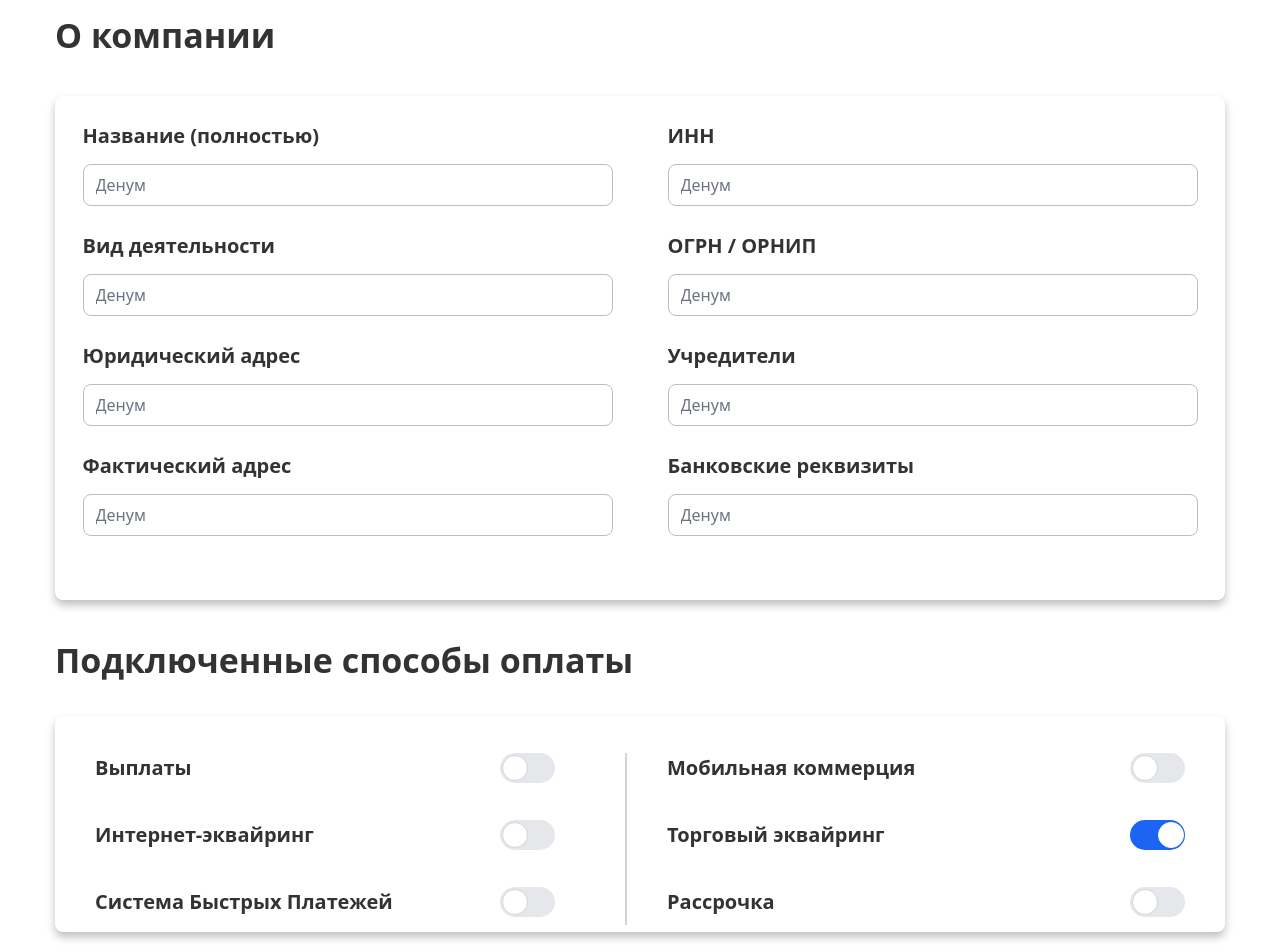
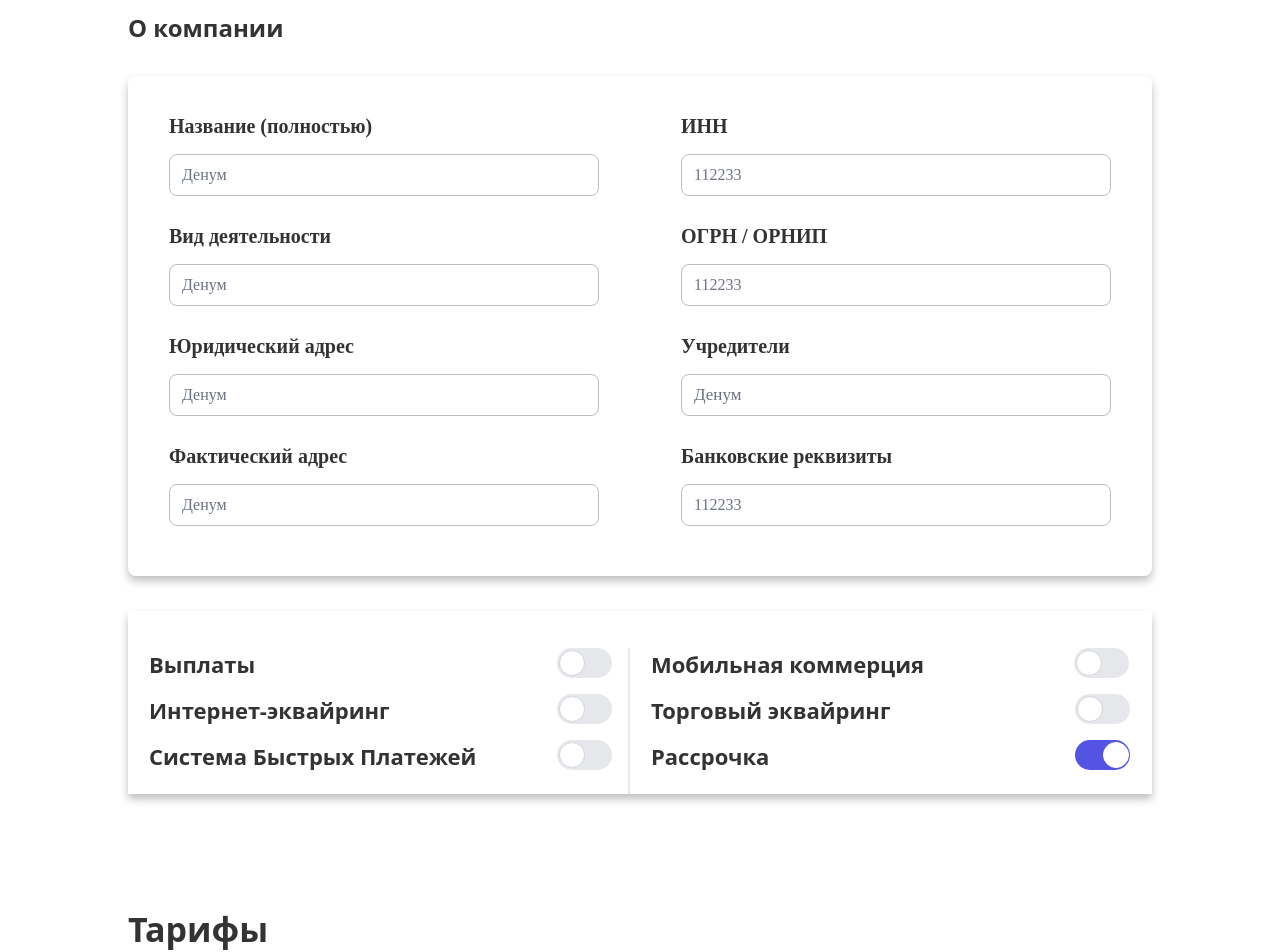
Before and after one commit to vahan3317/Denum-pages, a React (Create React App) app: page /profile in a window 1280 px wide. Shown: the part 120-1072 px from the top of the page. Built offline with nearby package versions, Linux system fonts and the light colour scheme.

Commit message:
rechanged secondPage

```diff
--- a/src/components/SecondPage/AboutCompany.js
+++ b/src/components/SecondPage/AboutCompany.js
@@ -2,58 +2,62 @@ import React from 'react'
 
 function AboutCompany() {
   return (
-    <>
-   <p className='font-[600] w-[320px] pt-[30px] text-[34px] text-[#333333] lg:w-[1170px]  mx-auto '>О компании</p>
 
-    <div className='mx-auto w-[320px] h-[900px]  lg:w-[1170px] lg:h-[504px] form  rounded-[8px] mb-[35px] '>
-        <div className='w-[100%]   lg:flex lg:justify-around mt-[35px]  '>
-               <div className='mt-[25px]'>
-                       <p className='text-[20px] font-[600] text-[#333333]'>Название (полностью)</p>
-                       <input type="text" className='lg:w-[530px] input rounded-[8px] mt-[13px]' placeholder='Денум' disabled />
+   <>
+   <p className='font-[600] w-[320px] mt-[30px]  text-[34px] md:text-[24px] text-[#333333] md:w-[760px] lg:w-[1024px] 2xl:w-[1170px]  mx-auto '>О компании</p>
+
+    <div className='mx-auto  w-[320px] md:w-[760px] lg:w-[1024px] 2xl:w-[1170px] form  rounded-[8px] mb-[35px] font-["Raleway"] '>
+        <div className='w-[100%]  text-center md:text-left   md:flex md:justify-around mt-[30px]    '>
+               <div className='mt-[35px]'>
+                       <p className='text-[20px] font-[600] text-[#333333] pt-[32px] md:pt-0'>Название (полностью)</p>
+                       <input type="text" className=' w-[270px] md:w-[320px] lg:w-[430px] 2xl:w-[530px] input rounded-[8px] mt-[13px]' placeholder='Денум' disabled />
                </div>
-               <div className='mt-[25px]'>
-               <p className='text-[20px] font-[600] text-[#333333]'>ИНН</p>
-                <input type="text" className='lg:w-[530px] input rounded-[8px] mt-[13px] -pr-4' placeholder='Денум' disabled />
+               <div className='mt-[12px] md:mt-[35px]'>
+               <p><span className='text-[20px] font-[600] text-[#333333]'>ИНН</span></p>
+                        <input type="text" className=' w-[270px] md:w-[320px] lg:w-[430px] 2xl:w-[530px] input rounded-[8px] mt-[13px] ' placeholder='112233' disabled />
                </div>
              </div>
              <div>
 
         </div>
-        <div className='w-[100%]    lg:flex lg:justify-around  '>
-               <div className='mt-[25px]'>
-                       <p className='text-[20px] font-[600] text-[#333333]'>Вид деятельности</p>
-                       <input type="text" className='lg:w-[530px] input rounded-[8px] mt-[13px]' placeholder='Денум' disabled />
+        <div className='w-[100%]  text-center md:text-left   md:flex md:justify-around md:mt-[25px]   '>
+               <div className=''>
+                       <p className='text-[20px] font-[600] text-[#333333] pt-[32px] md:pt-0'>Вид деятельности</p>
+                       <input type="text" className=' w-[270px]  md:w-[320px] lg:w-[430px] 2xl:w-[530px] input rounded-[8px] mt-[13px]' placeholder='Денум' disabled />
                </div>
-               <div className='mt-[25px] '>
-                        <p className='text-[20px] font-[600] text-[#333333]'>ОГРН / ОРНИП</p>
-                        <input type="text" className='lg:w-[530px] input rounded-[8px] mt-[13px] -pr-4' placeholder='Денум' disabled />
+               <div className=''>
+               <p><span className='text-[20px] font-[600] text-[#333333]'>ОГРН / ОРНИП</span></p>
+                        <input type="text" className=' w-[270px]  md:w-[320px] lg:w-[430px] 2xl:w-[530px] input rounded-[8px] mt-[13px] ' placeholder='112233' disabled />
                </div>
+             </div>
+             <div>
 
-             </div>
-             <div className='w-[100%]    lg:flex lg:justify-around   '>
-               <div className='mt-[25px]'>
+        </div>
+        <div className='w-[100%]  text-center   md:text-left  md:flex md:justify-around md:pt-[25px]    '>
+               <div className=' '>
                        <p className='text-[20px] font-[600] text-[#333333]'>Юридический адрес</p>
-                       <input type="text" className='lg:w-[530px] input rounded-[8px] mt-[13px]' placeholder='Денум' disabled />
+                       <input type="text" className=' w-[270px]  md:w-[320px] lg:w-[430px] 2xl:w-[530px] input rounded-[8px] mt-[13px]' placeholder='Денум' disabled />
                </div>
-               <div className='mt-[25px] '>
+               <div className=' '>
                         <p className='text-[20px] font-[600] text-[#333333]'>Учредители</p>
-                        <input type="text" className='lg:w-[530px] input rounded-[8px] mt-[13px] -pr-4' placeholder='Денум' disabled />
-               </div>
-
-             </div>
-             <div className='w-[100%]    lg:flex lg:justify-around   '>
-               <div className='mt-[25px]'>
-                       <p className='text-[20px] font-[600] text-[#333333]'>Фактический адрес</p>
-                       <input type="text" className='lg:w-[530px] input rounded-[8px] mt-[13px]'  placeholder='Денум' disabled />
-               </div>
-               <div className='mt-[25px] '>
-                        <p className='text-[20px] font-[600] text-[#333333]'>Банковские реквизиты</p>
-                        <input type="text" className='lg:w-[530px] input rounded-[8px] mt-[13px] -pr-4' placeholder='Денум' disabled />
+                        <input type="text" className='w-[270px] md:w-[320px] lg:w-[430px] 2xl:w-[530px] text-[17px] text-[#333333] input rounded-[8px] mt-[13px] ' placeholder='Денум' disabled />
                </div>
 
              </div>
              <div>
+             <div className='w-[100%]  text-center md:text-left   md:flex md:justify-around md:mt-[25px]   '>
+               <div className='mb-[25px] md:mb-[50px]'>
+                       <p className='text-[20px] font-[600] text-[#333333] pt-[32px] md:pt-0'>Фактический адрес</p>
+                       <input type="text" className=' w-[270px]  md:w-[320px] lg:w-[430px] 2xl:w-[530px] input rounded-[8px] mt-[13px]' placeholder='Денум' disabled />
+               </div>
+               <div className=' '>
+               <p><span className='text-[20px] font-[600] text-[#333333]'>Банковские реквизиты</span></p>
+                        <input type="text" className=' w-[270px]  md:w-[320px] mb-[25px] md:mb-0 lg:w-[430px] 2xl:w-[530px] input rounded-[8px] mt-[13px] ' placeholder='112233' disabled />
+               </div>
+             </div>
+             <div>
 
+        </div>
         </div>
 
      </div>
--- a/src/components/SecondPage/Connection.js
+++ b/src/components/SecondPage/Connection.js
@@ -3,79 +3,82 @@ import React from 'react'
 function ConnectPay() {
   return (
    <>
-   <p className='font-[600] w-[320px] text-[34px] mb-[30px] text-[#333333] lg:w-[1170px] mx-auto '>Подключенные способы оплаты</p>
+   <div className='w-[320px] mx-auto text-center form md:w-[760px] lg:w-[1024px] 2xl:w-[1170px] mb-[110px] '>
 
-    <div className='w-[320px] lg:h-[216px] mb-[110px] form mx-auto lg:w-[1170px] lg:flex lg:justify-between text-[20px] font-[600] text-[#333333] rounded-[8px]'>
-        <div>
-             <div className='w-auto lg:w-[500px] pt-[37px] pl-[40px] lg:flex justify-between  '>
-                  <p>Выплаты</p>
-                  <p>
-                     <label for="default-toggle" class="inline-flex relative items-center cursor-pointer">
-                      <input type="checkbox" value="" id="default-toggle" class="sr-only peer" />
-                      <div class="w-[55px] h-[30px] bg-gray-200 peer-focus:outline-none peer-focus:ring-4 peer-focus:ring-blue-300 dark:peer-focus:ring-blue-800 rounded-[23px] peer dark:bg-gray-700 peer-checked:after:translate-x-full peer-checked:after:border-white after:content-[''] after:absolute after:top-[2px] after:left-[2px] after:bg-white after:border-gray-300 after:border after:rounded-full after:h-[26px] after:w-[26px] after:transition-all dark:border-gray-600 peer-checked:bg-blue-600"></div>
-                      </label>
-                   </p>
-              </div>
-              <div className='w-auto lg:w-[500px] pt-[29px] pl-[40px] lg:flex justify-between'>
-                  <p>Интернет-эквайринг</p>
-                  <p>
-                  <label for="checked-toggle" class="inline-flex relative items-center cursor-pointer">
-                    <input type="checkbox" value="" id="checked-toggle" class="sr-only peer" />
-                    <div class="w-[55px] h-[30px] bg-gray-200 rounded-[23px] peer peer-focus:ring-4 peer-focus:ring-blue-300 dark:peer-focus:ring-blue-800 dark:bg-gray-700 peer-checked:after:translate-x-full peer-checked:after:border-white after:content-[''] after:absolute after:top-0.5 after:left-[2px] after:bg-white after:border-gray-300 after:border after:rounded-full after:h-[26px] after:w-[26px] after:transition-all dark:border-gray-600 peer-checked:bg-blue-600"></div>
-                  </label>
-                   </p>
-              </div>
-              <div className='w-auto lg:w-[500px] pt-[29px] pl-[40px] lg:flex justify-between'>
-                  <p>Система Быстрых Платежей</p>
-                  <p>
-                  <label for="red-toggle" class="inline-flex relative items-center  cursor-pointer">
-                  <input type="checkbox" value="" id="red-toggle" class="sr-only peer"  />
-                  <div class="w-[55px] h-[30px] bg-gray-200 rounded-[23px] peer peer-focus:ring-4 peer-focus:ring-blue-300 dark:peer-focus:ring-blue-800 dark:bg-gray-700 peer-checked:after:translate-x-full peer-checked:after:border-white after:content-[''] after:absolute after:top-0.5 after:left-[2px] after:bg-white after:border-gray-300 after:border after:rounded-full after:h-[26px] after:w-[26px] after:transition-all dark:border-gray-600 peer-checked:bg-blue-600"></div>
-                </label>
-                   </p>
+<div className= 'pt-4 md:flex pt-[37px] rounded-[8px] text-[22px] text-[#333333] font-[600] '>
+         <div className='mb-4'>
+            <div className='md:flex md:w-[380px] lg:w-[500px] md:justify-between'>
+              <div className='md:pl-[21px]'>Выплаты</div>
+             <div className='md:pr-4'>
+             <label for="default-toggle" class="inline-flex  relative items-center cursor-pointer">
+               <input type="checkbox" value="" id="default-toggle" class="sr-only peer" />
+               <div class="w-[55px] h-[30px]  bg-gray-200 peer-focus:outline-none    rounded-[23px] peer  peer-checked:after:translate-x-full peer-checked:after:border-white after:content-[''] after:absolute after:top-[2px] after:left-[2px] after:bg-white after:border-gray-300 after:border after:rounded-full after:h-[26px] after:w-[26px] after:transition-all dark:border-gray-600 peer-checked:bg-[#5354E4]"></div>
+               </label>
               </div>
 
+            </div>
+            <div className='md:flex md:w-[380px] lg:w-[500px] md:justify-between mt-2'>
+              <div className='md:pl-[21px]'>Интернет-эквайринг</div>
+             <div className='md:pr-4'>
+             <label for="default-toggle" class="inline-flex  relative items-center cursor-pointer">
+               <input type="checkbox" value="" id="default-toggle" class="sr-only peer" />
+               <div class="w-[55px] h-[30px]   bg-gray-200 peer-focus:outline-none    rounded-[23px] peer  peer-checked:after:translate-x-full peer-checked:after:border-white after:content-[''] after:absolute after:top-[2px] after:left-[2px] after:bg-white after:border-gray-300 after:border after:rounded-full after:h-[26px] after:w-[26px] after:transition-all dark:border-gray-600 peer-checked:bg-[#5354E4]"></div>
+               </label>
+              </div>
 
-         </div>
+            </div>
 
 
-         <div className=''>
-             <div className='w-auto lg:w-[600px] mt-[37px] pl-[40px] lg:flex justify-between border-l-2 border-solid border-gray-300  '>
-                  <p>Мобильная коммерция</p>
-                  <p className='pr-[40px]'>
-                  <div class="  ">
-                  <label for="teal-toggle" class="inline-flex relative items-center  cursor-pointer">
-                   <input type="checkbox" value="" id="teal-toggle" class="sr-only peer"  />
-                   <div class="w-[55px] h-[30px] bg-gray-200 rounded-[23px] peer dark:bg-gray-700 peer-focus:ring-4 peer-focus:ring-blue-400 dark:peer-focus:ring-blue-400 peer-checked:after:translate-x-full peer-checked:after:border-white after:content-[''] after:absolute after:top-0.5 after:left-[2px] after:bg-white after:border-gray-300 after:border after:rounded-[23px] after:h-[26px] after:w-[26px] after:transition-all dark:border-gray-600 peer-checked:bg-blue-600"></div>
-                 </label>
+              <div className='md:flex md:w-[380px] lg:w-[500px] md:justify-between mt-2'>
+              <div className='md:pl-[21px]'>Система Быстрых Платежей</div>
+              <div className='md:pr-4'>
+         <label for="checked-toggle" class="inline-flex relative   items-center cursor-pointer">
+             <input type="checkbox" value="" id="checked-toggle" class="sr-only peer " />
+             <div class="w-[55px] h-[30px] bg-gray-200 peer-focus:outline-none    rounded-[23px] peer  peer-checked:after:translate-x-full peer-checked:after:border-white after:content-[''] after:absolute after:top-[2px] after:left-[2px] after:bg-white after:border-gray-300 after:border after:rounded-full after:h-[26px] after:w-[26px] after:transition-all dark:border-gray-600 peer-checked:bg-[#5354E4]"></div>
+           </label>
+            </div>
 
 
-                </div>
-                   </p>
-              </div>
-              <div className='w-auto lg:w-[600px] pt-[29px] pl-[40px] lg:flex justify-between border-l-2 border-solid border-gray-300 '>
-                  <p>Торговый эквайринг</p>
-                  <p className='pr-[40px]'>
-                  <label for="disabled-checked-toggle" class="inline-flex relative items-center cursor-pointer">
-                   <input type="checkbox" value="" id="disabled-checked-toggle" class="sr-only peer"  checked  />
-                   <div class="w-[55px] h-[30px] bg-gray-200 rounded-[23px] peer dark:bg-gray-700 peer-checked:after:translate-x-full peer-checked:after:border-white after:content-[''] after:absolute after:top-0.5 after:left-[2px] after:bg-white after:border-gray-300 after:border after:rounded-[23px] after:h-[26px] after:w-[26px] after:transition-all dark:border-gray-600 peer-checked:bg-blue-600"></div>
-                   </label>
-                   </p>
-              </div>
-              <div className='w-auto lg:w-[600px] pt-[29px] pl-[40px] lg:flex justify-between border-l-2 border-solid border-gray-300 '>
-                  <p>Рассрочка</p>
-                  <p className='pr-[20px]'>
-                  <label for="purple-toggle" class="inline-flex relative items-center mr-5 cursor-pointer">
-                  <input type="checkbox" value="" id="purple-toggle" class="sr-only peer"  />
-                  <div class="w-[55px] h-[30px] bg-gray-200 rounded-[23px] peer dark:bg-gray-700 peer-checked:after:translate-x-full peer-checked:after:border-white after:content-[''] after:absolute after:top-0.5 after:left-[2px] after:bg-white after:border-gray-300 after:border after:rounded-[23px] after:h-[26px] after:w-[26px] after:transition-all dark:border-gray-600 peer-checked:bg-blue-600"></div>
-
-                </label>
-                   </p>
-              </div>
 
 
+            </div>
          </div>
-     </div>
+          <div className='border-l-2 border-solid'>
+            <div className='md:flex md:w-[380px] lg:w-[515px] xl:w-[515px] 2xl:w-[665px] md:justify-between  '>
+              <div className='md:pl-[21px]'>Мобильная коммерция </div>
+              <div class="  md:pr-4 ">
+           <label for="teal-toggle" class="inline-flex relative    items-center  cursor-pointer">
+            <input type="checkbox" value="" id="teal-toggle" class="sr-only peer" />
+            <div class="w-[55px] h-[30px] bg-gray-200 rounded-[23px] peer dark:bg-gray-700  peer-focus:ring-blue-400 dark:peer-focus:ring-[#5354E4] peer-checked:after:translate-x-full peer-checked:after:border-white after:content-[''] after:absolute after:top-0.5 after:left-[2px] after:bg-white after:border-gray-300 after:border after:rounded-[23px] after:h-[26px] after:w-[26px] after:transition-all dark:border-gray-600 peer-checked:bg-[#5354E4]"></div>
+          </label>
+          </div>
+            </div>
+            <div className='md:flex md:w-[365px] lg:w-[500px] xl:w-[500px] 2xl:w-[650px] md:justify-between mt-2 '>
+              <div className='md:pl-[21px]'> Торговый эквайринг </div>
+              <div class="   ">
+           <label for="teal-toggle" class="inline-flex relative    items-center  cursor-pointer">
+            <input type="checkbox" value="" id="teal-toggle" class="sr-only peer" />
+            <div class="w-[55px] h-[30px] bg-gray-200 rounded-[23px] peer dark:bg-gray-700  peer-focus:ring-blue-400 dark:peer-focus:ring-[#5354E4] peer-checked:after:translate-x-full peer-checked:after:border-white after:content-[''] after:absolute after:top-0.5 after:left-[2px] after:bg-white after:border-gray-300 after:border after:rounded-[23px] after:h-[26px] after:w-[26px] after:transition-all dark:border-gray-600 peer-checked:bg-[#5354E4]"></div>
+          </label>
+          </div>
+            </div>
+            <div className='md:flex md:w-[365px] lg:w-[500px] xl:w-[500px] 2xl:w-[650px] md:justify-between mt-2 '>
+              <div className='md:pl-[21px]'> Рассрочка </div>
+              <div >
+           <label for="disabled-checked-toggle" class="inline-flex   relative items-center cursor-pointer">
+            <input type="checkbox" value="" id="disabled-checked-toggle" class="sr-only peer" checked disabled />
+            <div class="w-[55px] h-[30px] bg-gray-200 rounded-[23px] peer dark:bg-gray-700 peer-checked:after:translate-x-full peer-checked:after:border-white after:content-[''] after:absolute after:top-0.5 after:left-[2px] after:bg-white after:border-gray-300 after:border after:rounded-[23px] after:h-[26px] after:w-[26px] after:transition-all dark:border-gray-600 peer-checked:bg-[#5354E4]"></div>
+          </label>
+        </div>
+            </div>
+          </div>
+</div>
+
+
+
+
+</div>
+
     </>
   )
 }
--- a/src/components/SecondPage/Tariffs.js
+++ b/src/components/SecondPage/Tariffs.js
@@ -3,19 +3,19 @@ import React from 'react'
 function Tariffs() {
   return (
     <div className='mb-[180px]'>
-      <p className='font-[600] w-[320px] text-[34px] mb-[30px] text-[#333333] lg:w-[1170px] mx-auto  '>Тарифы</p>
-      <div className='w-auto lg:w-[1170px] lg:h-[504px] mx-auto  form lg:flex lg:justify-around rounded-[8px]'>
-       <div className='text-center'>
+      <p className='font-[600] w-[320px] text-[34px] mb-[30px] text-[#333333] md:w-[760px] lg:w-[1024px] 2xl:w-[1170px]  mx-auto  '>Тарифы</p>
+      <div className=' md:w-[760px] lg:w-[1024px] 2xl:w-[1170px]  mx-auto  form md:flex md:justify-around rounded-[8px]'>
+       <div className='text-center border-r-2 border-solid pr-10 pb-[50px] '>
         <p className='pt-[30px] pb-[22px] text-[20px] font-[600] text-[#333333]'>Прием платежей</p>
-        <img src={require('../../assets/tarifFirst.jpg')} className='w-[298px] form rounded-[8px] h-[379px]' />
+        <img src={require('../../assets/tarifFirst.jpg')} className=' w-[320px] lg:w-[298px]  rounded-[8px] h-[379px] mx-auto' />
+       </div>
+       <div className='text-center border-r-2 border-solid pr-12 '>
+       <p className='pt-[30px] pb-[22px] text-[20px] font-[600] text-[#333333]'>Прием платежей</p>
+       <img src={require('../../assets/tarifSecond.jpg')} className=' w-[320px] lg:w-[298px]  rounded-[8px]  h-[379px] mx-auto' />
        </div>
        <div className='text-center'>
        <p className='pt-[30px] pb-[22px] text-[20px] font-[600] text-[#333333]'>Прием платежей</p>
-       <img src={require('../../assets/tarifFirst.jpg')} className='w-[298px] form rounded-[8px]  h-[379px]' />
-       </div>
-       <div className='text-center'>
-       <p className='pt-[30px] pb-[22px] text-[20px] font-[600] text-[#333333]'>Прием платежей</p>
-       <img src={require('../../assets/tarifFirst.jpg')} className='w-[298px] form rounded-[8px] h-[379px]' />
+       <img src={require('../../assets/tarifTirth.jpg')} className=' w-[320px] lg:w-[298px]  rounded-[8px] h-[379px] mx-auto' />
        </div>
       </div>
     </div>
```
